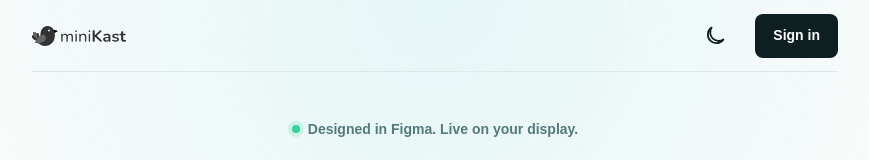
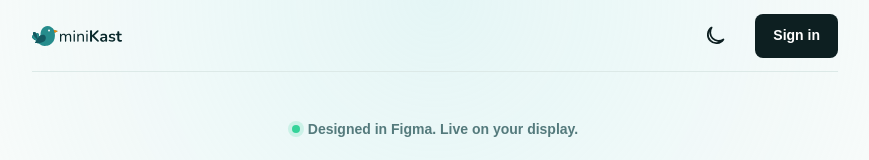
Before and after one commit to lmart88/menucast, a Next.js app in the folder apps/web/: page / in a window 1280 px wide. Shown: the top 160 px of the page, without its empty margins (205-1074 px from the left). Built offline with nearby package versions, Linux system fonts and the light colour scheme.

Commit message:
feat: replace homepage logo asset

```diff
--- a/apps/web/app/globals.css
+++ b/apps/web/app/globals.css
@@ -39,9 +39,8 @@ button, a { -webkit-tap-highlight-color: transparent; }
 .home-noise { position: absolute; inset: 0; opacity: .28; pointer-events: none; background-image: radial-gradient(var(--line) .7px, transparent .7px); background-size: 18px 18px; mask-image: linear-gradient(to bottom, black, transparent 72%); }
 .home-header, .hero-section, .platform-section, .home-footer { width: calc(100% - 128px); max-width: 806px; margin-inline: auto; position: relative; }
 .home-header { min-height: 72px; display: flex; align-items: center; justify-content: space-between; border-bottom: 1px solid var(--line); }
-.wordmark { width: 139px; height: 44px; display: flex; align-items: center; }
-.wordmark img { display: block; width: 94.327px; height: 20px; }
-:root[data-theme="dark"] .wordmark img { filter: brightness(0) invert(1); }
+.wordmark { width: 139px; height: 44px; min-width: 0; display: flex; align-items: center; }
+.wordmark img { display: block; width: 90px; max-width: 100%; height: auto; aspect-ratio: 9 / 2; }
 .menu-mark { display: inline-grid; place-items: center; color: white; background: var(--accent); font-family: Georgia, serif; font-style: italic; font-weight: 700; border-radius: 5px; }
 .header-actions { display: flex; align-items: center; gap: 20px; }
 .theme-toggle { width: 40px; height: 40px; padding: 8px; color: var(--foreground); background: transparent; border: 0; border-radius: 8px; cursor: pointer; }
@@ -96,6 +95,11 @@ h1 span { color: var(--accent); }
   .home-footer { flex-direction: column; align-items: center; text-align: center; }
 }
 
+@media (max-width: 320px) {
+  .home-header { flex-wrap: wrap; row-gap: 8px; padding-block: 8px; }
+  .header-actions { margin-left: auto; }
+}
+
 @media (min-width: 768px) and (max-width: 1023px) {
   .home-header, .hero-section, .platform-section, .home-footer { width: calc(100% - 64px); }
 }
```
Also changed, not shown: apps/web/public/menucast-logo.svg, 1 other file (tests, documents, lock files or other folders).
